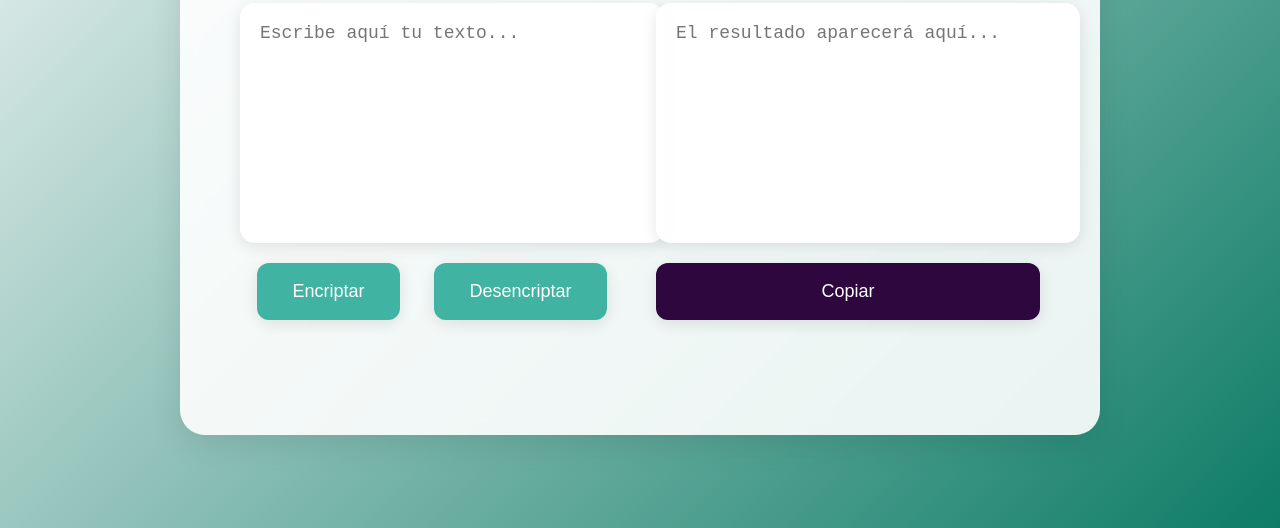
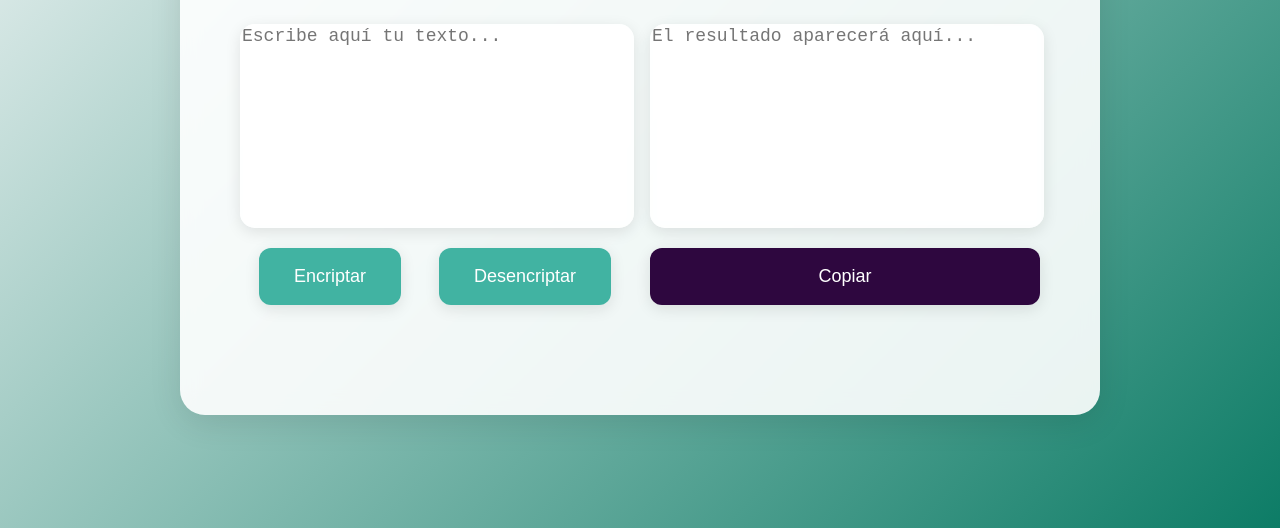
Before and after one commit to NormaNavidadHernandez/Challenge-Encriptador-de-texto, a plain HTML site: page index.html in a window 1280 px wide. Shown: the part 312-840 px from the top of the page. Drawn offline with Linux system fonts and the light colour scheme.

Commit message:
Separacion de los text areas

```diff
--- a/styles.css
+++ b/styles.css
@@ -5,7 +5,7 @@ body {
     justify-content: center;
     align-items: center;
     height: 100vh;
-    margin: 0;
+    margin: auto;
     padding: 20px;
     }
 
@@ -31,19 +31,22 @@ body {
     .text-areas {
     display: flex;
     justify-content: space-between;
-    margin-bottom: 30px;
+    margin-bottom: 10px;
+    gap: 20px;
+
     }
 
     .text-area-wrapper {
-    width: 48%;
+    width: 50%;
     display: flex;
     flex-direction: column;
+    margin-bottom: 15px;
     }
 
     textarea {
     width: 100%;
     height: 200px;
-    padding: 20px;
+    padding: 10;
     font-size: 18px;
     border-radius: 15px;
     border: none;
```
